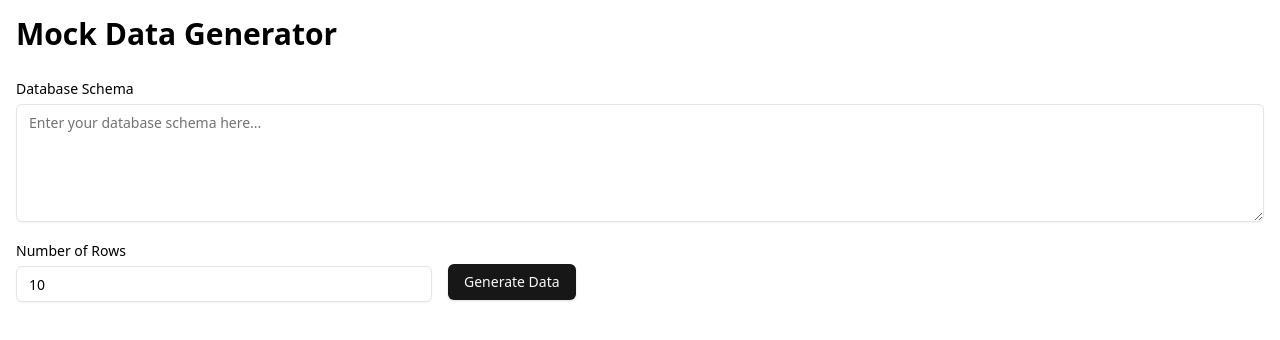
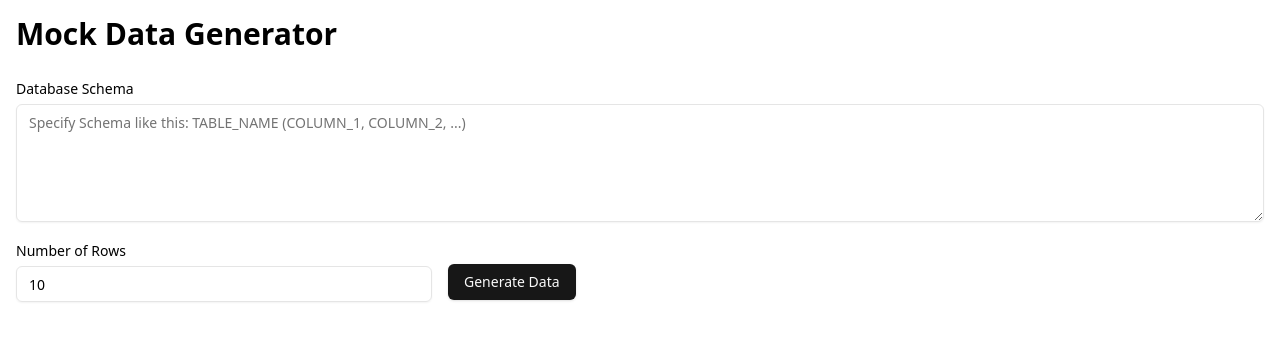
Before and after one commit to 0xRadioAc7iv/mock-data-generator, a Next.js app: page / in a window 1280 px wide. Shown: the top 340 px of the page. Built offline with nearby package versions, Linux system fonts and the light colour scheme.

Commit message:
add: specify schema structure

```diff
--- a/src/components/SchemaInput.tsx
+++ b/src/components/SchemaInput.tsx
@@ -31,7 +31,7 @@ export default function SchemaInput({ onSubmit }: SchemaInputProps) {
           id="schema"
           value={schema}
           onChange={(e) => setSchema(e.target.value)}
-          placeholder="Enter your database schema here..."
+          placeholder="Specify Schema like this: TABLE_NAME (COLUMN_1, COLUMN_2, ...)"
           className="mt-1"
           rows={5}
         />
```
